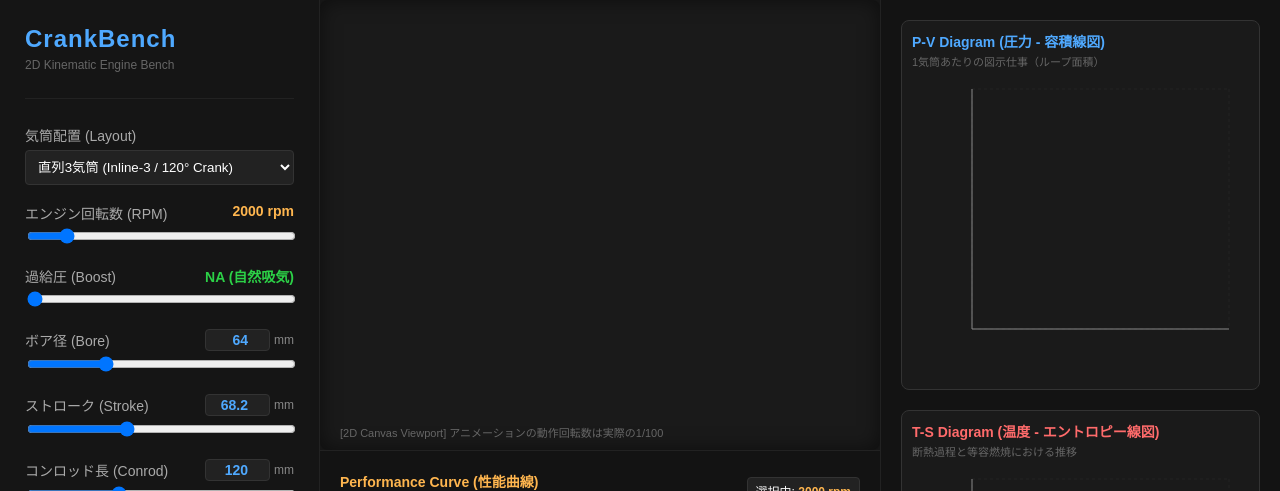
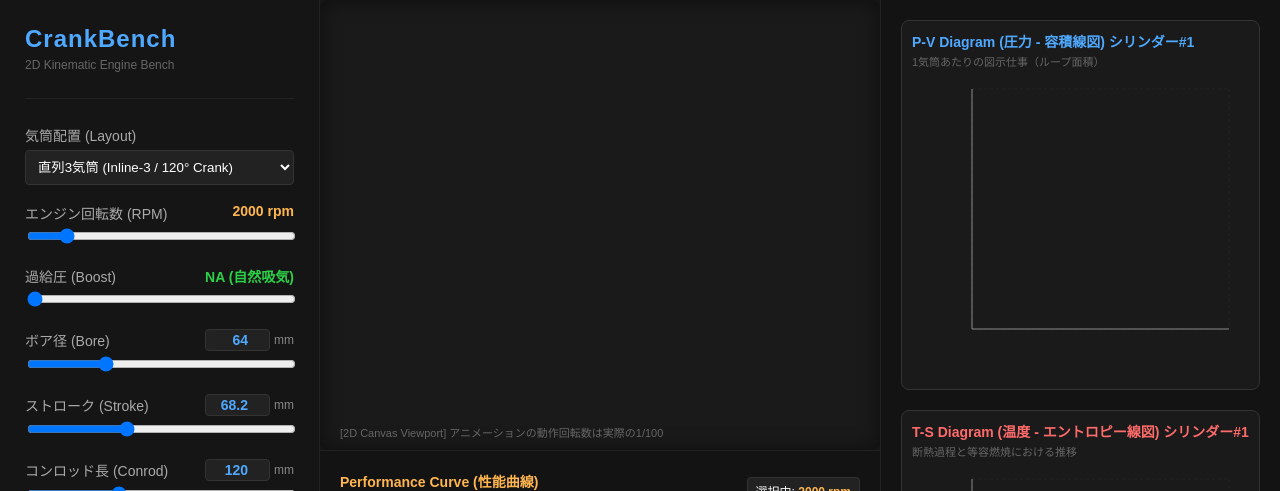
Before and after one commit to yskamioyc-cmyk/CrankBench, a React (Vite) app in the folder CrankBench/: page / in a window 1280 px wide. Shown: the top 491 px of the page. Built offline with nearby package versions, Linux system fonts and the light colour scheme.

Commit message:
feat: update physics_model.toml

```diff
--- a/CrankBench/src/App.tsx
+++ b/CrankBench/src/App.tsx
@@ -234,6 +234,12 @@ const Engine2D = memo(function Engine2D({ simData, stroke, bore, conrod, cylinde
       // 側面断面図
       cylCoords.forEach((coord, i) => {
         const cX = sideBaseX + i * pSpacing;
+
+        // シリンダー番号描画
+        ctx.fillStyle = "#aaaaaa";
+        ctx.font = "bold 14px sans-serif";
+        ctx.textAlign = "center";
+        ctx.fillText(`#${i + 1}`, cX, cylinderTopY -25);
 
         ctx.fillStyle = COLOR_CASE;
         ctx.strokeStyle = "#252525";
@@ -683,7 +689,7 @@ export default function App() {
           {/* 上段：P-V線図 */}
           <div style={{ flex: 1, display: "flex", flexDirection: "column", minHeight: 0, padding: "10px", background: "#1a1a1a", borderRadius: "8px", border: "1px solid #333" }}>
             <div style={{ marginBottom: "10px" }}>
-              <h3 style={{ margin: 0, fontSize: "14px", color: "#4fa9ff" }}>P-V Diagram (圧力 - 容積線図)</h3>
+              <h3 style={{ margin: 0, fontSize: "14px", color: "#4fa9ff" }}>P-V Diagram (圧力 - 容積線図) シリンダー#1</h3>
               <p style={{ margin: "2px 0 0 0", fontSize: "11px", color: "#666" }}>1気筒あたりの図示仕事（ループ面積）</p>
             </div>
             <div style={{ flex: 1, width: "100%", minHeight: 0 }}>
@@ -706,7 +712,7 @@ export default function App() {
           {/* 下段：T-S線図 */}
           <div style={{ flex: 1, display: "flex", flexDirection: "column", minHeight: 0, padding: "10px", background: "#1a1a1a", borderRadius: "8px", border: "1px solid #333" }}>
             <div style={{ marginBottom: "10px" }}>
-              <h3 style={{ margin: 0, fontSize: "14px", color: "#ff6b6b" }}>T-S Diagram (温度 - エントロピー線図)</h3>
+              <h3 style={{ margin: 0, fontSize: "14px", color: "#ff6b6b" }}>T-S Diagram (温度 - エントロピー線図) シリンダー#1</h3>
               <p style={{ margin: "2px 0 0 0", fontSize: "11px", color: "#666" }}>断熱過程と等容燃焼における推移</p>
             </div>
             <div style={{ flex: 1, width: "100%", minHeight: 0 }}>
```
Also changed, not shown: 2 other files (tests, documents, lock files or other folders).
